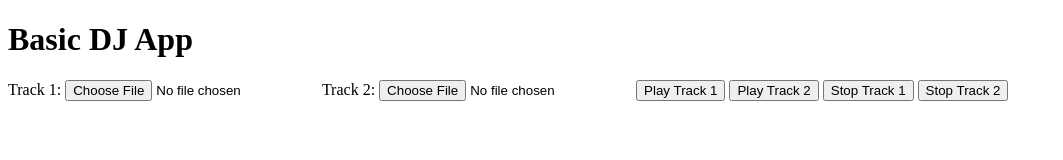
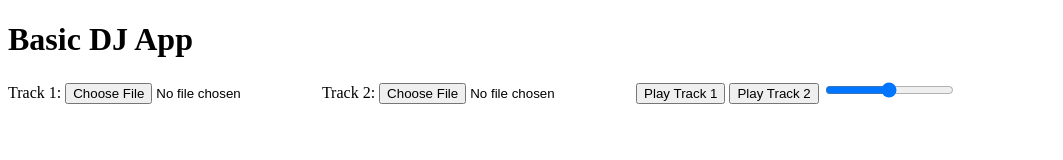
Before and after one commit to moonligthpr/our-podcast, a plain HTML site: page index.html in a window 1280 px wide. Shown: the whole page, without its empty margins (0-1063 px from the left). Drawn offline with Linux system fonts and the light colour scheme.

Commit message:
Update index.html

```diff
--- a/index.html
+++ b/index.html
@@ -11,8 +11,7 @@
     <input type="file" id="track2" accept=".mp3, .wav">
     <button id="playTrack1">Play Track 1</button>
     <button id="playTrack2">Play Track 2</button>
-    <button id="stopTrack1">Stop Track 1</button>
-    <button id="stopTrack2">Stop Track 2</button>
+    <input type="range" id="crossfade" min="0" max="1" step="0.01" value="0.5">
 </body>
 <script src="app.js"></script>
 </html>
```
